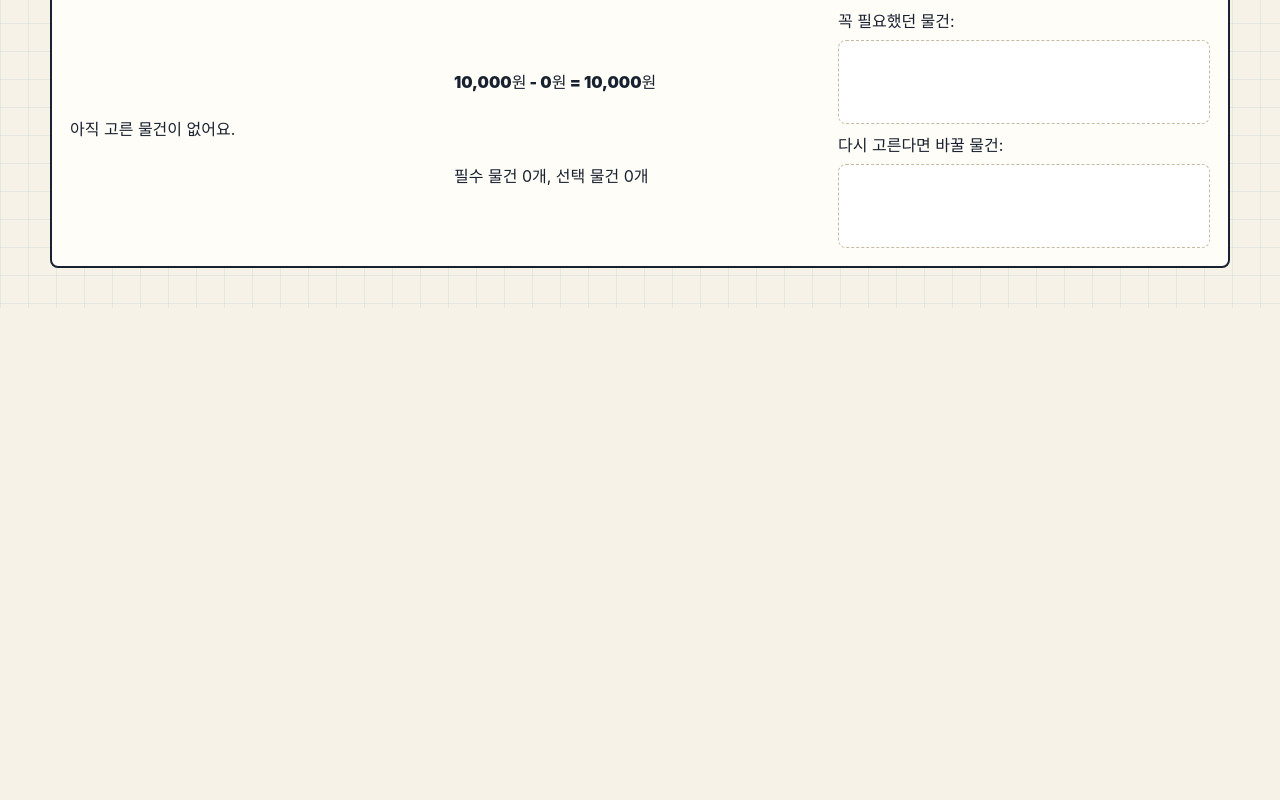
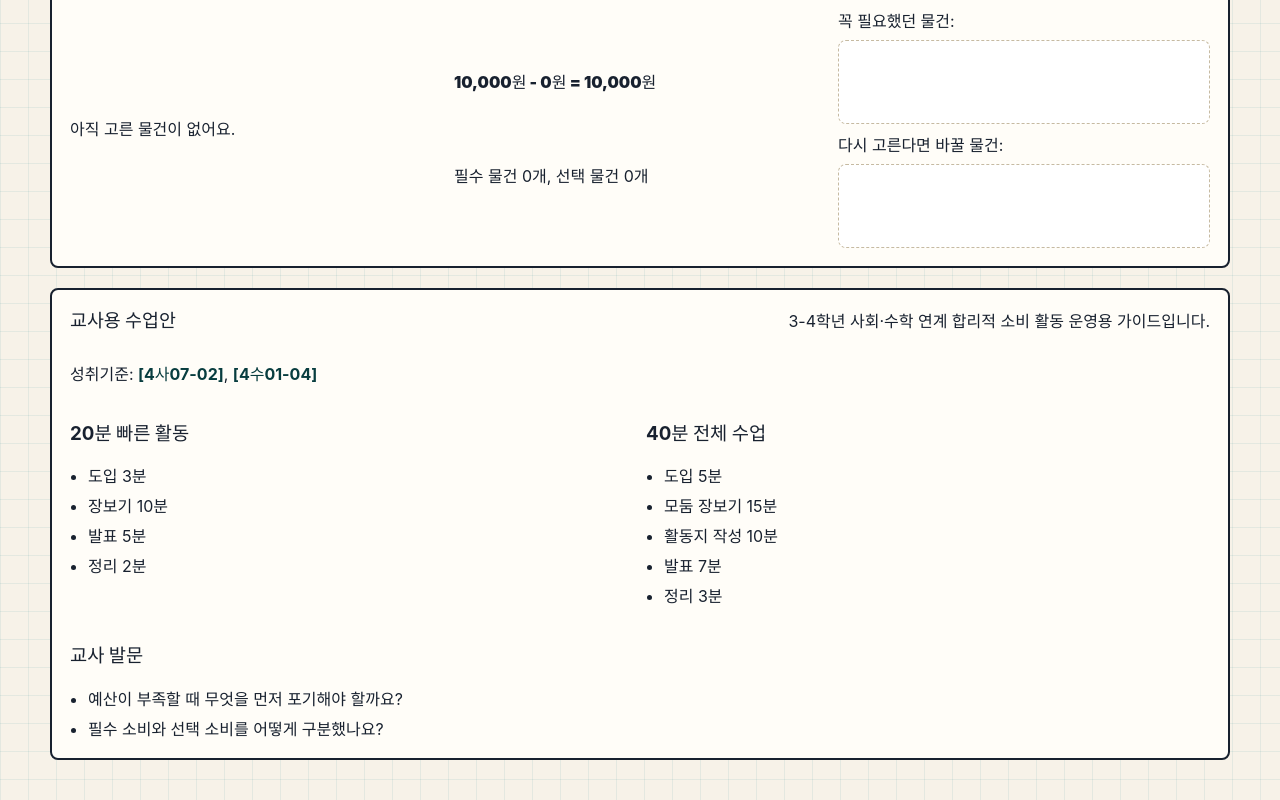
Before and after one commit to WBmaker2/smart-flea-market-simulator, a React (Vite) app: page / in a window 1280 px wide. Shown: the part 1657-2457 px from the top of the page. Before the commit the page ends 1965 px from the top, so only its background shows below. Built offline with nearby package versions, Linux system fonts and the light colour scheme.

Commit message:
docs: add teacher guide classroom package

```diff
--- a/src/App.tsx
+++ b/src/App.tsx
@@ -6,6 +6,7 @@ import { ProductGrid } from './components/ProductGrid';
 import { ReflectionPanel } from './components/ReflectionPanel';
 import { MissionPanel } from './components/MissionPanel';
 import { WorksheetPanel } from './components/WorksheetPanel';
+import { TeacherGuidePanel } from './components/TeacherGuidePanel';
 import { products, STARTING_BUDGET, type Product } from './data/products';
 import {
   addProductToCart,
@@ -110,6 +111,7 @@ export default function App() {
       </div>
 
       <WorksheetPanel summary={summary} />
+      <TeacherGuidePanel />
 
       {checkedOut ? (
         <ReflectionPanel
--- /dev/null
+++ b/src/components/TeacherGuidePanel.tsx
@@ -0,0 +1,45 @@
+export function TeacherGuidePanel() {
+  return (
+    <section className="teacher-guide-panel" aria-labelledby="teacher-guide-heading" role="region">
+      <div className="section-title">
+        <h2 id="teacher-guide-heading">교사용 수업안</h2>
+        <p>3-4학년 사회·수학 연계 합리적 소비 활동 운영용 가이드입니다.</p>
+      </div>
+
+      <p className="teacher-guide-standard">
+        성취기준: <strong>[4사07-02]</strong>, <strong>[4수01-04]</strong>
+      </p>
+
+      <div className="teacher-guide-grid">
+        <article>
+          <h3>20분 빠른 활동</h3>
+          <ul>
+            <li>도입 3분</li>
+            <li>장보기 10분</li>
+            <li>발표 5분</li>
+            <li>정리 2분</li>
+          </ul>
+        </article>
+
+        <article>
+          <h3>40분 전체 수업</h3>
+          <ul>
+            <li>도입 5분</li>
+            <li>모둠 장보기 15분</li>
+            <li>활동지 작성 10분</li>
+            <li>발표 7분</li>
+            <li>정리 3분</li>
+          </ul>
+        </article>
+      </div>
+
+      <div>
+        <h3>교사 발문</h3>
+        <ul>
+          <li>예산이 부족할 때 무엇을 먼저 포기해야 할까요?</li>
+          <li>필수 소비와 선택 소비를 어떻게 구분했나요?</li>
+        </ul>
+      </div>
+    </section>
+  );
+}
--- a/src/styles.css
+++ b/src/styles.css
@@ -602,6 +602,37 @@ button:disabled {
   background: #fff;
 }
 
+.teacher-guide-panel {
+  margin-top: 20px;
+  padding: 18px;
+  border: 2px solid #18212f;
+  border-radius: 8px;
+  background: #fffdf8;
+  display: grid;
+  gap: 14px;
+}
+
+.teacher-guide-grid {
+  display: grid;
+  grid-template-columns: repeat(2, minmax(0, 1fr));
+  gap: 12px;
+}
+
+.teacher-guide-panel .section-title {
+  align-items: start;
+}
+
+.teacher-guide-panel ul {
+  margin: 0;
+  padding-left: 18px;
+  display: grid;
+  gap: 6px;
+}
+
+.teacher-guide-standard strong {
+  color: #083d3f;
+}
+
 @media (max-width: 860px) {
   .app-shell {
     width: min(100% - 20px, 720px);
@@ -626,6 +657,10 @@ button:disabled {
 
   .mission-list {
     grid-template-columns: 1fr 1fr;
+  }
+
+  .teacher-guide-grid {
+    grid-template-columns: 1fr;
   }
 
   .reflection-prompts {
```
Also changed, not shown: 3 other files (tests, documents, lock files or other folders).
